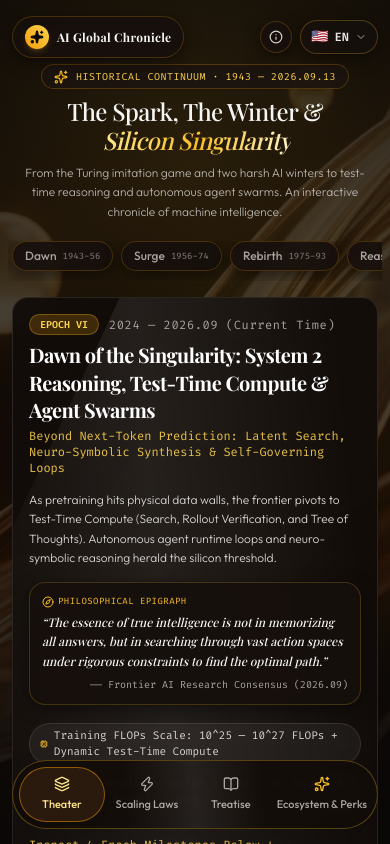
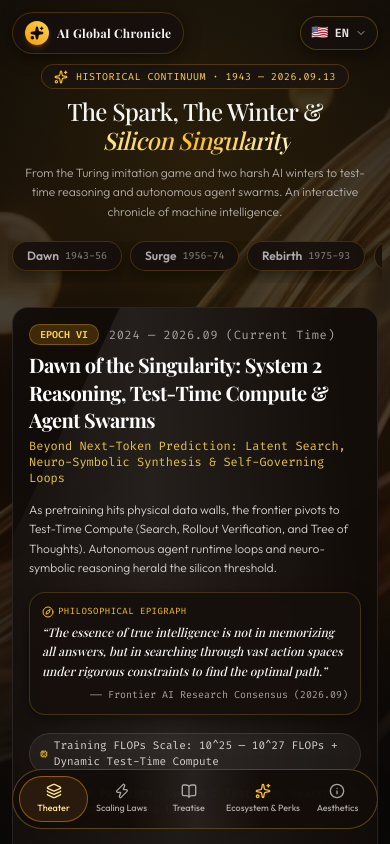
Before and after one commit to Mumumumuyi/ai-chronicle-2026, a React (Vite) app: page / in a window 390 px wide. Shown: the top 844 px of the page. Built offline with nearby package versions, Linux system fonts and the light colour scheme; a web font is replaced by a local one.

Commit message:
fix(navbar): resolve top navbar UI component layout and text wrapping issues across all viewports

```diff
--- /dev/null
+++ b/scripts/inspect_navbar_viewports.cjs
@@ -0,0 +1,108 @@
+const { chromium } = require('playwright');
+const path = require('path');
+const fs = require('fs');
+const http = require('http');
+
+function startStaticServer(distDir, port) {
+  const mimeTypes = {
+    '.html': 'text/html',
+    '.js': 'text/javascript',
+    '.css': 'text/css',
+    '.json': 'application/json',
+    '.png': 'image/png',
+    '.jpg': 'image/jpeg',
+    '.jpeg': 'image/jpeg',
+    '.svg': 'image/svg+xml',
+    '.ico': 'image/x-icon',
+    '.woff': 'font/woff',
+    '.woff2': 'font/woff2'
+  };
+
+  const server = http.createServer((req, res) => {
+    let reqPath = req.url.split('?')[0];
+    if (reqPath === '/' || reqPath === '') reqPath = '/index.html';
+
+    if (reqPath.startsWith('/ai-chronicle-2026/')) {
+      reqPath = reqPath.replace('/ai-chronicle-2026/', '/');
+    }
+    if (reqPath === '/' || reqPath === '') reqPath = '/index.html';
+
+    const filePath = path.join(distDir, reqPath);
+    fs.readFile(filePath, (err, data) => {
+      if (err) {
+        fs.readFile(path.join(distDir, 'index.html'), (err2, indexData) => {
+          if (err2) {
+            res.writeHead(404);
+            res.end('Not found');
+          } else {
+            res.writeHead(200, { 'Content-Type': 'text/html' });
+            res.end(indexData);
+          }
+        });
+      } else {
+        const ext = path.extname(filePath).toLowerCase();
+        res.writeHead(200, { 'Content-Type': mimeTypes[ext] || 'application/octet-stream' });
+        res.end(data);
+      }
+    });
+  });
+
+  return new Promise((resolve) => {
+    server.listen(port, () => resolve(server));
+  });
+}
+
+async function inspectNavbar() {
+  const distDir = path.resolve(__dirname, '../dist');
+  const artifactsDir = 'C:\\Users\\Amu\\.gemini\\antigravity-cli\\brain\\e5702866-950e-4fac-b708-574215ea9583';
+  const port = 4215;
+
+  const server = await startStaticServer(distDir, port);
+  const browser = await chromium.launch({ channel: 'chrome', headless: true });
+
+  const viewports = [
+    { name: '1440_desktop', width: 1440, height: 800 },
+    { name: '1200_laptop', width: 1200, height: 800 },
+    { name: '1024_tablet_land', width: 1024, height: 800 },
+    { name: '768_tablet_port', width: 768, height: 1024 },
+    { name: '390_mobile', width: 390, height: 844 },
+    { name: '360_mobile_small', width: 360, height: 740 },
+  ];
+
+  for (const vp of viewports) {
+    const context = await browser.newContext({
+      viewport: { width: vp.width, height: vp.height },
+      locale: 'zh-CN',
+    });
+    const page = await context.newPage();
+    await page.goto(`http://localhost:${port}/ai-chronicle-2026/`, { waitUntil: 'networkidle' });
+    await page.waitForTimeout(500);
+
+    // Capture top area
+    const shotPath = path.join(artifactsDir, `navbar_inspect_${vp.name}.png`);
+    await page.screenshot({
+      path: shotPath,
+      clip: { x: 0, y: 0, width: vp.width, height: 140 }
+    });
+    console.log(`[SNAPSHOT] Captured: navbar_inspect_${vp.name}.png`);
+
+    if (vp.name === '390_mobile') {
+      const mobileFull = path.join(artifactsDir, 'navbar_verify_mobile_full.png');
+      await page.screenshot({ path: mobileFull });
+      console.log(`[SNAPSHOT] Captured: navbar_verify_mobile_full.png`);
+    }
+
+    if (vp.name === '1200_laptop') {
+      const desktopFull = path.join(artifactsDir, 'navbar_verify_desktop_full.png');
+      await page.screenshot({ path: desktopFull });
+      console.log(`[SNAPSHOT] Captured: navbar_verify_desktop_full.png`);
+    }
+
+    await context.close();
+  }
+
+  await browser.close();
+  server.close();
+}
+
+inspectNavbar();
--- a/src/App.tsx
+++ b/src/App.tsx
@@ -115,6 +115,7 @@ const AppContent: React.FC = () => {
         onTabChange={handleTabChange}
         activeEpochIndex={activeEpochIndex}
         onSelectEpoch={setActiveEpochIndex}
+        isAboutOpen={showAboutModal}
         onSecretTrigger={handleOpenAdmin}
       />
 
--- a/src/components/LanguageDropdown.tsx
+++ b/src/components/LanguageDropdown.tsx
@@ -21,15 +21,15 @@ export const LanguageDropdown: React.FC = () => {
   }, []);
 
   return (
-    <div className="relative" ref={dropdownRef}>
+    <div className="relative flex-shrink-0" ref={dropdownRef}>
       <button
         onClick={() => setIsOpen(!isOpen)}
-        className="liquid-glass rounded-full px-2.5 sm:px-3 py-1.5 flex items-center space-x-1.5 text-xs font-mono text-stone-200 hover:text-white hover:bg-white/10 transition-all border border-amber-400/25"
+        className="liquid-glass rounded-full px-2.5 sm:px-3 py-1.5 flex items-center space-x-1.5 text-xs font-mono text-stone-200 hover:text-white hover:bg-white/10 transition-all border border-amber-400/25 whitespace-nowrap flex-shrink-0 select-none"
         title="Switch Language / 切换语言"
       >
-        <span className="text-sm">{currentOption.flag}</span>
-        <span className="font-semibold">{currentOption.code.toUpperCase()}</span>
-        <ChevronDown className="w-3 h-3 text-stone-400" />
+        <span className="text-sm flex-shrink-0">{currentOption.flag}</span>
+        <span className="font-semibold whitespace-nowrap">{currentOption.code.toUpperCase()}</span>
+        <ChevronDown className="w-3 h-3 text-stone-400 flex-shrink-0" />
       </button>
 
       {isOpen && (
--- a/src/components/LiquidEpochStage.tsx
+++ b/src/components/LiquidEpochStage.tsx
@@ -95,22 +95,22 @@ export const LiquidEpochStage: React.FC<LiquidEpochStageProps> = ({
         </p>
       </div>
 
-      {/* Mobile/Tablet Horizontal Epoch Fast Swiper (< lg screens) */}
-      <div className="lg:hidden flex items-center space-x-2 overflow-x-auto pb-2.5 mb-4 no-scrollbar px-1 -mx-1">
+      {/* Interactive Epoch Timeline Scrubber Ribbon (All screens) */}
+      <div className="flex items-center justify-start md:justify-center space-x-2 overflow-x-auto pb-3 mb-6 no-scrollbar px-1 -mx-1 select-none">
         {t.epochPills.map((p, idx) => {
           const isActive = activeEpochIndex === idx;
           return (
             <button
               key={idx}
               onClick={() => onSelectEpoch(idx)}
-              className={`px-3 py-1.5 rounded-full text-xs font-medium whitespace-nowrap transition-all flex items-center space-x-1.5 flex-shrink-0 ${
+              className={`px-3.5 sm:px-4 py-1.5 rounded-full text-xs font-medium whitespace-nowrap transition-all flex items-center space-x-1.5 flex-shrink-0 ${
                 isActive
-                  ? 'liquid-glass-amber text-amber-200 font-semibold shadow-md scale-105'
-                  : 'liquid-glass text-stone-400 hover:text-white'
+                  ? 'liquid-glass-amber text-amber-200 font-semibold shadow-md scale-105 border border-amber-400/40'
+                  : 'liquid-glass text-stone-300/80 hover:text-white hover:bg-white/10'
               }`}
             >
-              <span>{p.label}</span>
-              <span className="text-[9px] font-mono opacity-60">{p.era}</span>
+              <span className="font-semibold">{p.label}</span>
+              <span className="text-[10px] font-mono opacity-60">{p.era}</span>
             </button>
           );
         })}
--- a/src/components/Navbar.tsx
+++ b/src/components/Navbar.tsx
@@ -1,4 +1,4 @@
-import React from 'react';
+import React, { useRef } from 'react';
 import { Sparkles, BookOpen, Layers, Zap, Info } from 'lucide-react';
 import { useLanguage } from '../i18n/LanguageContext';
 import { LanguageDropdown } from './LanguageDropdown';
@@ -10,19 +10,19 @@ interface NavbarProps {
   onTabChange: (tab: ActiveTab) => void;
   activeEpochIndex: number;
   onSelectEpoch: (index: number) => void;
+  isAboutOpen?: boolean;
   onSecretTrigger?: () => void;
 }
 
 export const Navbar: React.FC<NavbarProps> = ({
   activeTab,
   onTabChange,
-  activeEpochIndex,
-  onSelectEpoch,
+  isAboutOpen = false,
   onSecretTrigger,
 }) => {
   const { t } = useLanguage();
-  const clickCountRef = React.useRef<number>(0);
-  const clickTimerRef = React.useRef<NodeJS.Timeout | null>(null);
+  const clickCountRef = useRef<number>(0);
+  const clickTimerRef = useRef<NodeJS.Timeout | null>(null);
 
   const handleLogoClick = () => {
     onTabChange('stage');
@@ -42,187 +42,87 @@ export const Navbar: React.FC<NavbarProps> = ({
     }, 1200);
   };
 
+  const navItems = [
+    { id: 'stage' as const, label: t.navStage, icon: Layers },
+    { id: 'lab' as const, label: t.navLab, icon: Zap },
+    { id: 'reader' as const, label: t.navReader, icon: BookOpen },
+    { id: 'ecosystem' as const, label: t.navEcosystem, icon: Sparkles },
+    { id: 'about' as const, label: t.navAbout, icon: Info },
+  ];
+
   return (
-    <header className="fixed top-4 left-0 right-0 z-40 px-3 sm:px-8 pointer-events-none flex justify-center no-print">
+    <header className="fixed top-3 sm:top-4 left-0 right-0 z-40 px-3 sm:px-6 md:px-8 pointer-events-none flex justify-center no-print">
       <div className="w-full max-w-6xl pointer-events-auto flex items-center justify-between gap-2 sm:gap-4">
-        {/* Logo & Brand Pill */}
+        {/* Left: Brand Logo Pill */}
         <div
           onClick={handleLogoClick}
           className="liquid-glass rounded-full px-3 sm:px-4 py-2 flex items-center space-x-2 sm:space-x-2.5 cursor-pointer hover:bg-white/10 transition-all select-none group flex-shrink-0"
+          title="AI Chronicle"
         >
           <div className="w-6 h-6 rounded-full bg-gradient-to-tr from-amber-500 to-amber-300 flex items-center justify-center text-stone-950 shadow-md shadow-amber-500/20 group-hover:scale-105 transition-transform flex-shrink-0">
             <Sparkles className="w-3.5 h-3.5 fill-current" />
           </div>
-          <div className="flex items-center space-x-1.5 sm:space-x-2">
+          <div className="flex items-center space-x-2">
             <span className="font-serif text-xs sm:text-sm font-semibold tracking-wide text-stone-100 group-hover:text-amber-300 transition-colors whitespace-nowrap">
               {t.brandTitle}
             </span>
-            <span className="text-[9px] sm:text-[10px] font-mono px-1.5 sm:px-2 py-0.5 rounded-full bg-amber-500/20 text-amber-300 border border-amber-400/30 whitespace-nowrap hidden sm:inline">
+            <span className="text-[10px] font-mono px-2 py-0.5 rounded-full bg-amber-500/20 text-amber-300 border border-amber-400/30 whitespace-nowrap hidden lg:inline">
               {t.brandSubtitle}
             </span>
           </div>
         </div>
 
-        {/* Central Epoch Fast Scrubber (Desktop) */}
-        <div className="hidden lg:flex items-center liquid-glass rounded-full p-1 gap-1">
-          {t.epochPills.map((p, idx) => {
-            const isActive = activeEpochIndex === idx;
+        {/* Center/Right: Desktop Primary Navigation Pill (md screens and up) */}
+        <nav className="hidden md:flex liquid-glass rounded-full p-1 items-center gap-1 flex-shrink-0 shadow-lg border border-white/10">
+          {navItems.map((item) => {
+            const Icon = item.icon;
+            const isActive = item.id === 'about' ? isAboutOpen : (activeTab === item.id && !isAboutOpen);
             return (
               <button
-                key={idx}
-                onClick={() => {
-                  onSelectEpoch(idx);
-                  if (activeTab !== 'stage') onTabChange('stage');
-                }}
-                className={`px-3 py-1 rounded-full text-xs font-medium transition-all flex items-center space-x-1.5 ${
+                key={item.id}
+                onClick={() => onTabChange(item.id)}
+                className={`px-3.5 py-1.5 rounded-full text-xs font-medium whitespace-nowrap transition-all flex items-center space-x-1.5 flex-shrink-0 select-none ${
                   isActive
                     ? 'liquid-glass-amber text-amber-200 font-semibold shadow-sm'
-                    : 'text-stone-300/80 hover:text-white hover:bg-white/5'
+                    : 'text-stone-300 hover:text-white hover:bg-white/5'
                 }`}
               >
-                <span>{p.label}</span>
-                <span className="text-[9px] font-mono opacity-60">{p.era}</span>
+                <Icon className={`w-3.5 h-3.5 flex-shrink-0 ${item.id === 'ecosystem' ? 'text-amber-400' : ''}`} />
+                <span className="whitespace-nowrap">{item.label}</span>
               </button>
             );
           })}
-        </div>
-
-        {/* Desktop Navigation Mode Pill & Language Dropdown */}
-        <div className="flex items-center space-x-2">
-          {/* Desktop/Tablet Nav Pill */}
-          <nav className="hidden md:flex liquid-glass rounded-full p-1 items-center gap-1">
-            <button
-              onClick={() => onTabChange('stage')}
-              className={`px-3 py-1.5 rounded-full text-xs font-medium transition-all flex items-center space-x-1.5 ${
-                activeTab === 'stage'
-                  ? 'liquid-glass-amber text-amber-200 font-semibold'
-                  : 'text-stone-300 hover:text-white'
-              }`}
-            >
-              <Layers className="w-3.5 h-3.5" />
-              <span>{t.navStage}</span>
-            </button>
-
-            <button
-              onClick={() => onTabChange('lab')}
-              className={`px-3 py-1.5 rounded-full text-xs font-medium transition-all flex items-center space-x-1.5 ${
-                activeTab === 'lab'
-                  ? 'liquid-glass-amber text-amber-200 font-semibold'
-                  : 'text-stone-300 hover:text-white'
-              }`}
-            >
-              <Zap className="w-3.5 h-3.5" />
-              <span>{t.navLab}</span>
-            </button>
-
-            <button
-              onClick={() => onTabChange('reader')}
-              className={`px-3 py-1.5 rounded-full text-xs font-medium transition-all flex items-center space-x-1.5 ${
-                activeTab === 'reader'
-                  ? 'liquid-glass-amber text-amber-200 font-semibold'
-                  : 'text-stone-300 hover:text-white'
-              }`}
-            >
-              <BookOpen className="w-3.5 h-3.5" />
-              <span>{t.navReader}</span>
-            </button>
-
-            <button
-              onClick={() => onTabChange('ecosystem')}
-              className={`px-3 py-1.5 rounded-full text-xs font-medium transition-all flex items-center space-x-1.5 ${
-                activeTab === 'ecosystem'
-                  ? 'liquid-glass-amber text-amber-200 font-semibold'
-                  : 'text-stone-300 hover:text-white'
-              }`}
-              title="Global AI Ecosystem & Compute Perks"
-            >
-              <Sparkles className="w-3.5 h-3.5 text-amber-400" />
-              <span>{t.navEcosystem}</span>
-            </button>
-
-            <button
-              onClick={() => onTabChange('about')}
-              className={`px-2.5 py-1.5 rounded-full text-xs font-medium transition-all flex items-center ${
-                activeTab === 'about'
-                  ? 'liquid-glass-amber text-amber-200 font-semibold'
-                  : 'text-stone-400 hover:text-white'
-              }`}
-              title={t.navAbout}
-            >
-              <Info className="w-3.5 h-3.5" />
-            </button>
         </nav>
 
-          {/* Mobile About Button */}
-          <button
-            onClick={() => onTabChange('about')}
-            className={`md:hidden liquid-glass rounded-full w-8 h-8 flex items-center justify-center text-xs transition-all ${
-              activeTab === 'about'
-                ? 'liquid-glass-amber text-amber-200'
-                : 'text-stone-300 hover:text-white'
-            }`}
-            title={t.navAbout}
-          >
-            <Info className="w-3.5 h-3.5" />
-          </button>
-
-          {/* Global Language Switcher */}
+        {/* Right: Global Language Switcher */}
+        <div className="flex items-center space-x-2 flex-shrink-0">
           <LanguageDropdown />
         </div>
       </div>
 
       {/* ======================================================== */}
-      {/* NATIVE-QUALITY MOBILE LIQUID GLASS FLOATING BOTTOM DOCK  */}
+      {/* NATIVE MOBILE FLOATING BOTTOM DOCK (< md screens)         */}
       {/* ======================================================== */}
       <div className="fixed bottom-4 left-3 right-3 z-40 pointer-events-auto md:hidden flex justify-center no-print">
         <nav className="w-full max-w-sm liquid-glass-strong rounded-full p-1.5 shadow-2xl border border-amber-400/30 flex items-center justify-around backdrop-blur-2xl glass-sheen">
+          {navItems.map((item) => {
+            const Icon = item.icon;
+            const isActive = item.id === 'about' ? isAboutOpen : (activeTab === item.id && !isAboutOpen);
+            return (
               <button
-            onClick={() => onTabChange('stage')}
-            className={`flex-1 py-2 px-1 rounded-full text-[11px] font-medium transition-all flex flex-col sm:flex-row items-center justify-center gap-1 ${
-              activeTab === 'stage'
+                key={item.id}
+                onClick={() => onTabChange(item.id)}
+                className={`flex-1 py-1.5 px-1 rounded-full text-[10px] font-medium transition-all flex flex-col items-center justify-center gap-0.5 select-none ${
+                  isActive
                     ? 'liquid-glass-amber text-amber-200 font-bold shadow-md'
                     : 'text-stone-400 hover:text-stone-200'
                 }`}
               >
-            <Layers className="w-4 h-4" />
-            <span className="truncate">{t.navStage}</span>
+                <Icon className={`w-4 h-4 flex-shrink-0 ${item.id === 'ecosystem' ? 'text-amber-400' : ''}`} />
+                <span className="truncate whitespace-nowrap text-[9px] sm:text-[10px]">{item.label}</span>
               </button>
-
-          <button
-            onClick={() => onTabChange('lab')}
-            className={`flex-1 py-2 px-1 rounded-full text-[11px] font-medium transition-all flex flex-col sm:flex-row items-center justify-center gap-1 ${
-              activeTab === 'lab'
-                ? 'liquid-glass-amber text-amber-200 font-bold shadow-md'
-                : 'text-stone-400 hover:text-stone-200'
-            }`}
-          >
-            <Zap className="w-4 h-4" />
-            <span className="truncate">{t.navLab}</span>
-          </button>
-
-          <button
-            onClick={() => onTabChange('reader')}
-            className={`flex-1 py-2 px-1 rounded-full text-[11px] font-medium transition-all flex flex-col sm:flex-row items-center justify-center gap-1 ${
-              activeTab === 'reader'
-                ? 'liquid-glass-amber text-amber-200 font-bold shadow-md'
-                : 'text-stone-400 hover:text-stone-200'
-            }`}
-          >
-            <BookOpen className="w-4 h-4" />
-            <span className="truncate">{t.navReader}</span>
-          </button>
-
-          <button
-            onClick={() => onTabChange('ecosystem')}
-            className={`flex-1 py-2 px-1 rounded-full text-[11px] font-medium transition-all flex flex-col sm:flex-row items-center justify-center gap-1 ${
-              activeTab === 'ecosystem'
-                ? 'liquid-glass-amber text-amber-200 font-bold shadow-md'
-                : 'text-stone-400 hover:text-stone-200'
-            }`}
-          >
-            <Sparkles className="w-4 h-4 text-amber-400" />
-            <span className="truncate">{t.navEcosystem}</span>
-          </button>
+            );
+          })}
         </nav>
       </div>
     </header>
```
Also changed, not shown: 5 other files (tests, documents, lock files or other folders). Lines whose indentation alone changed are shown as unchanged.
